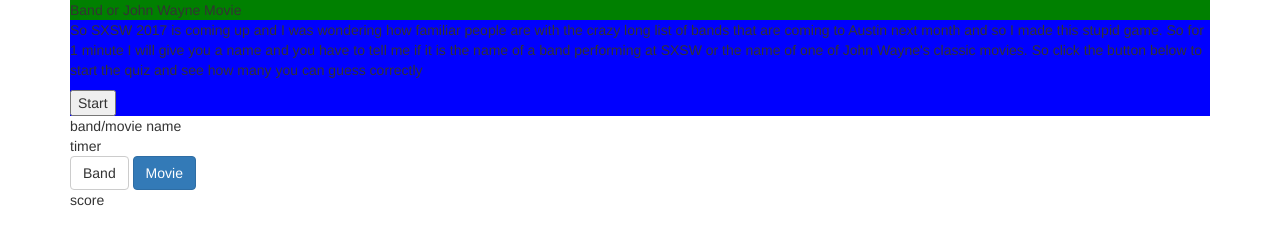
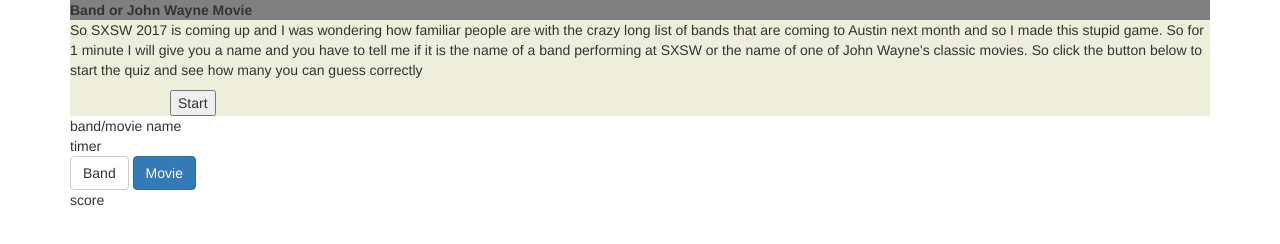
Before and after one commit to broklahoman/TriviaGame, a plain HTML site: page index.html in a window 1280 px wide. Drawn offline with nearby package versions, Linux system fonts and the light colour scheme.

Commit message:
i hate my life

```diff
--- a/assets/css/style.css
+++ b/assets/css/style.css
@@ -1,7 +1,14 @@
 header {
-	background-color: green;
+	background-color: grey;
+	font-weight: bolder;
 }
 
 #instructions {
-	background-color: blue;
+	background-color: #eed;
+	position: relative;
 }
+
+#start-btn {
+	align-items: center;
+	margin-left: 100px;
+}
```
